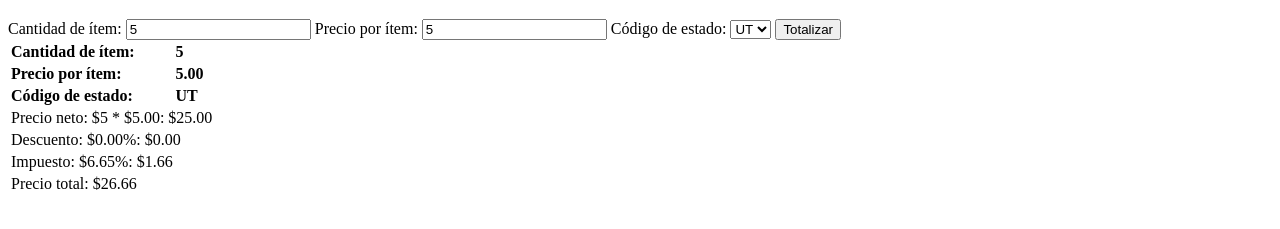
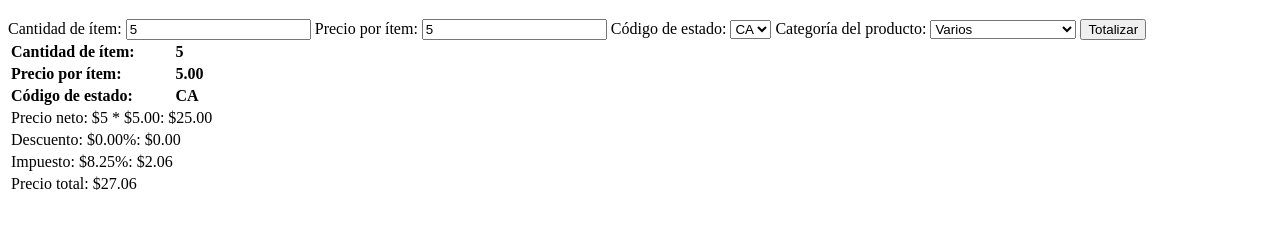
Before and after one commit to DoukeUCB/Totalizador, a website built with Parcel: page index.html in a window 1280 px wide. Both pictures are taken after typing "5", "5" into the empty fields and a click on the input "Totalizar". Shown: the part 61-290 px from the top of the page. Built offline with nearby package versions, Linux system fonts and the light colour scheme.

Commit message:
FEAT: Adding calculate aditional tax for category

```diff
--- a/index.html
+++ b/index.html
@@ -18,7 +18,18 @@
         <option value="NV">NV</option>
         <option value="TX">TX</option>
         <option value="AL">AL</option>
-        <option value="CA">CA</option>
+        <option value="CA" selected>CA</option>
+      </select>
+
+      <label for="label-category">Categoría del producto:</label>
+      <select id="label-category">
+        <option value="Varios">Varios</option>
+        <option value="Alimentos">Alimentos</option>
+        <option value="Bebidas alcohólicas">Bebidas alcohólicas</option>
+        <option value="Material de escritorio">Material de escritorio</option>
+        <option value="Muebles">Muebles</option>
+        <option value="Electrónicos">Electrónicos</option>
+        <option value="Vestimenta">Vestimenta</option>
       </select>
 
       <input type="submit" value="Totalizar" id="calculate-button" />
--- a/src/presenter.js
+++ b/src/presenter.js
@@ -1,8 +1,9 @@
-import { calculateNetPrice, calculateTotalPrice, calculateDiscount, calculateTax } from "./totalizador.js";
+import { calculateNetPrice, calculateTotalPrice, calculateDiscount, calculateTax, calculateAdditionalTax } from "./totalizador.js";
 
 const quantityInput = document.querySelector("#label-quantity");
 const priceInput = document.querySelector("#label-price");
 const stateInput = document.querySelector("#label-state");
+const categoryInput = document.querySelector("#label-category");
 const form = document.querySelector("#form");
 const resultDiv = document.querySelector("#result-div");
 
@@ -12,20 +13,22 @@ const handleFormSubmit = (event) => {
   const quantity = Number(quantityInput.value);
   const price = Number(priceInput.value);
   const state = stateInput.value;
+  const category = categoryInput.value;
 
   try {
     const netPrice = calculateNetPrice(quantity, price);
     const discount = calculateDiscount(netPrice);
     const tax = calculateTax(netPrice - discount, state);
-    const totalPrice = calculateTotalPrice(netPrice, state);
+    const additionalTax = calculateAdditionalTax(netPrice - discount, category);
+    const totalPrice = calculateTotalPrice(netPrice, state, category);
 
     document.querySelector("#result-quantity").textContent = quantity;
     document.querySelector("#result-price").textContent = price.toFixed(2);
     document.querySelector("#result-state").textContent = state;
     document.querySelector("#result-net-price").textContent = `${quantity} * $${price.toFixed(2)}: $${netPrice.toFixed(2)}`;
     document.querySelector("#result-discount").textContent = `${(discount / netPrice * 100).toFixed(2)}%: $${discount.toFixed(2)}`;
-    document.querySelector("#result-tax").textContent = `${(calculateTax(1, state) * 100).toFixed(2)}%: $${tax.toFixed(2)}`;
-    document.querySelector("#result-total-price").textContent = `${totalPrice.toFixed(2)}`;
+    document.querySelector("#result-tax").textContent = `${((tax + additionalTax) / (netPrice - discount) * 100).toFixed(2)}%: $${(tax + additionalTax).toFixed(2)}`;
+    document.querySelector("#result-total-price").textContent = totalPrice.toFixed(2);
   } catch (error) {
     resultDiv.innerHTML = `<p style="color: red;">Error: ${error.message}</p>`;
   }
--- a/src/totalizador.js
+++ b/src/totalizador.js
@@ -55,8 +55,23 @@ export function calculateTax(totalPrice, stateCode) {
     const taxRate = taxRates[stateCode] || 0;
     return totalPrice * taxRate;
 }
-export function calculateTotalPrice(totalPrice, stateCode) {
+export function calculateAdditionalTax(totalPrice, category) {
+    const additionalTaxRates = {
+        "Alimentos": 0,
+        "Bebidas alcohólicas": 0.07,
+        "Material de escritorio": 0,
+        "Muebles": 0.03,
+        "Electrónicos": 0.04,
+        "Vestimenta": 0.02,
+        "Varios": 0
+    };
+
+    const additionalTaxRate = additionalTaxRates[category] || 0;
+    return totalPrice * additionalTaxRate;
+}
+export function calculateTotalPrice(totalPrice, stateCode, category) {
     const discount = calculateDiscount(totalPrice);
     const tax = calculateTax(totalPrice - discount, stateCode);
-    return parseFloat((totalPrice - discount + tax).toFixed(2));
+    const additionalTax = calculateAdditionalTax(totalPrice - discount, category);
+    return parseFloat((totalPrice - discount + tax + additionalTax).toFixed(2));
 }
```
Also changed, not shown: src/totalizador.spec.js (+12 -1 lines).
